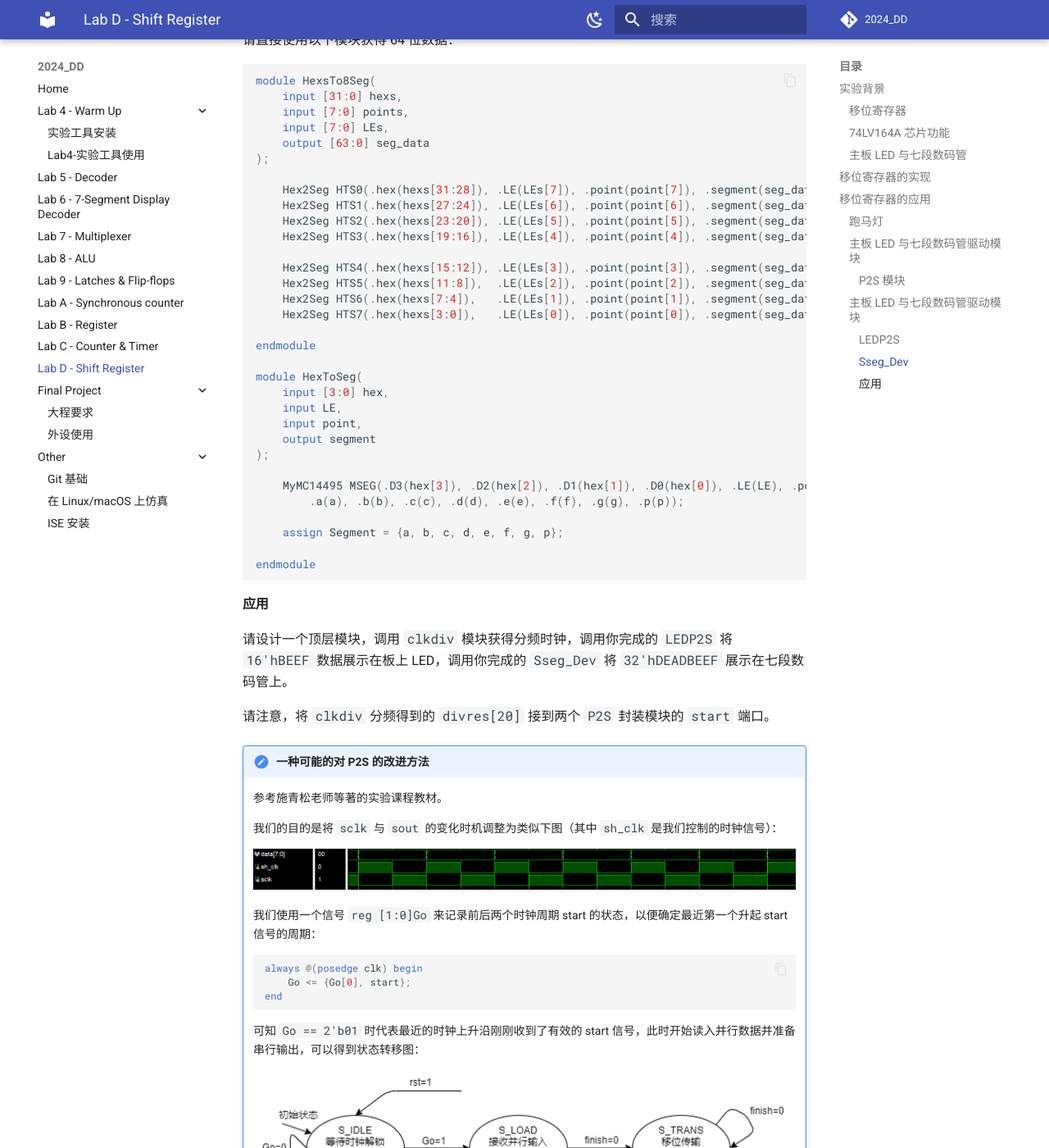
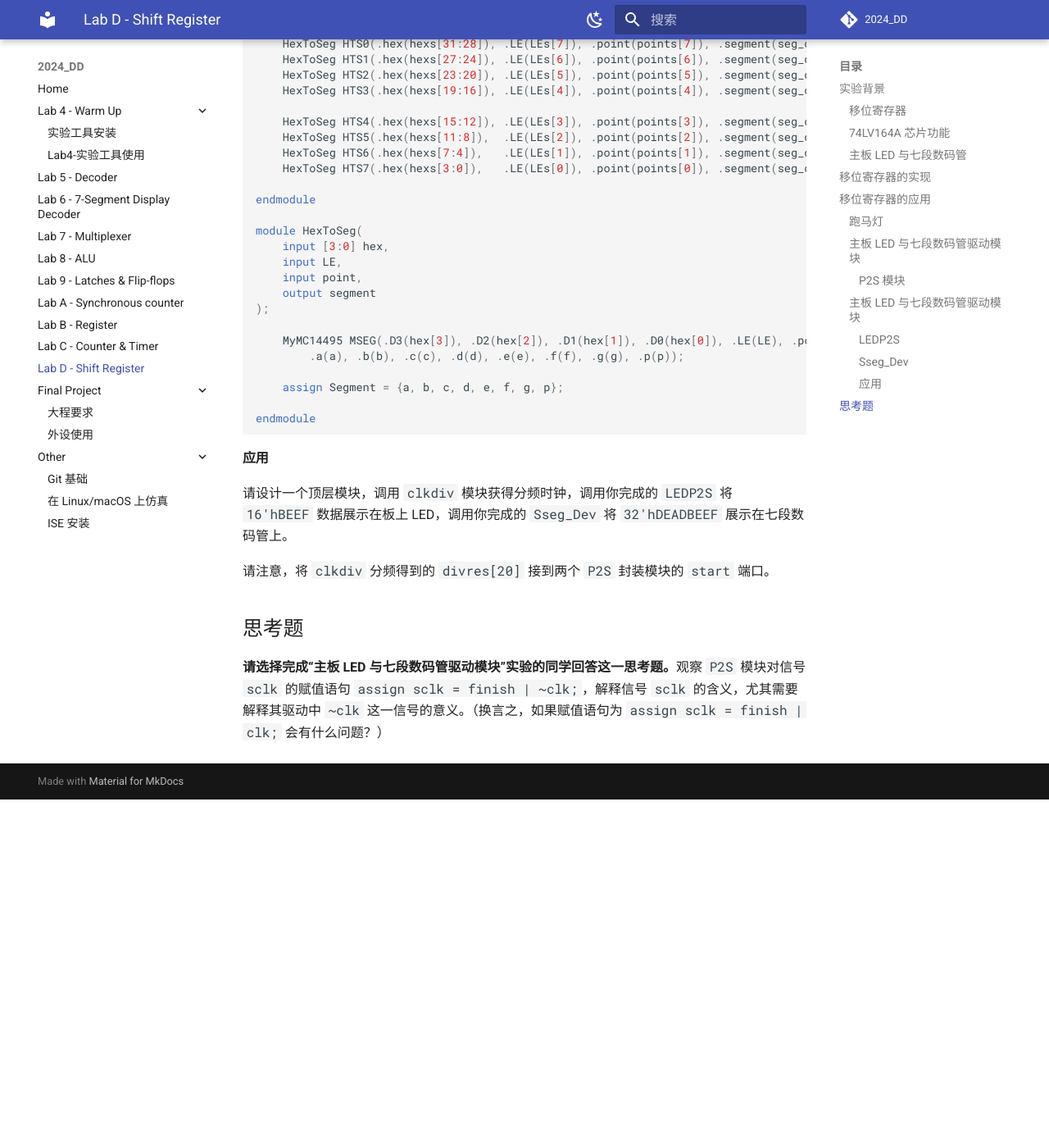
Before and after one commit to Guahao31/2024_DD, an MkDocs documentation site: the page built from docs/labD/shift_register.md, in a window 1280 px wide and 1400 px high, scrolled down 8287 px. Shown: the whole window at 82% size. Built offline with MkDocs 1.6.1 and Material for MkDocs 9.7.7, drawn with Linux system fonts in a browser that asks for light colours; a script that is not in the unit is left out; comment, search, counter and statistics services are not loaded; after the commit the page ends 9262 px from its top, so only the background shows below that; some of the changed text lies outside the part shown.

Commit message:
fix: TP of LabD & code

````diff
--- a/docs/labD/shift_register.md
+++ b/docs/labD/shift_register.md
@@ -279,7 +279,7 @@ module P2S
     assign finish = // Your code here
 
     assign EN = !start && finish;
-    assign sclk = finish | clk;
+    assign sclk = finish | ~clk;
     assign sclrn = 1'b1;
     assign sout = Q[0];
 
@@ -296,9 +296,6 @@ endmodule
 
 !!! success "Congratulations!"
     完成 `P2S` 及其仿真，即可能获得 100 分（后一小节为加分项）。
-
-!!! failure "令人悲伤的是"
-    虽然你可能刚刚“艰难”地完成了 `P2S` 的设计，但不得不指出这一设计在时序上简直就是灾难，仔细观察波形会发现，我们的 `sclk` 与 `sout` 是同时变化的，这在板上可能会造成不断的闪烁（因为难以连续的正确通信），但大体上还是我们想显示的内容。一般会推荐使用状态机来完善，这一改进将在下一节解释。如果你的目的仅是获得本实验的满分，到此为止吧！
 
 ### 主板 LED 与七段数码管驱动模块
 
@@ -348,15 +345,15 @@ module HexsTo8Seg(
     output [63:0] seg_data
 );
 
-    Hex2Seg HTS0(.hex(hexs[31:28]), .LE(LEs[7]), .point(point[7]), .segment(seg_data[7:0]));
-    Hex2Seg HTS1(.hex(hexs[27:24]), .LE(LEs[6]), .point(point[6]), .segment(seg_data[15:8]));
-    Hex2Seg HTS2(.hex(hexs[23:20]), .LE(LEs[5]), .point(point[5]), .segment(seg_data[23:16]));
-    Hex2Seg HTS3(.hex(hexs[19:16]), .LE(LEs[4]), .point(point[4]), .segment(seg_data[31:24]));
+    HexToSeg HTS0(.hex(hexs[31:28]), .LE(LEs[7]), .point(points[7]), .segment(seg_data[7:0]));
+    HexToSeg HTS1(.hex(hexs[27:24]), .LE(LEs[6]), .point(points[6]), .segment(seg_data[15:8]));
+    HexToSeg HTS2(.hex(hexs[23:20]), .LE(LEs[5]), .point(points[5]), .segment(seg_data[23:16]));
+    HexToSeg HTS3(.hex(hexs[19:16]), .LE(LEs[4]), .point(points[4]), .segment(seg_data[31:24]));
 
-    Hex2Seg HTS4(.hex(hexs[15:12]), .LE(LEs[3]), .point(point[3]), .segment(seg_data[39:32]));
-    Hex2Seg HTS5(.hex(hexs[11:8]),  .LE(LEs[2]), .point(point[2]), .segment(seg_data[47:40]));
-    Hex2Seg HTS6(.hex(hexs[7:4]),   .LE(LEs[1]), .point(point[1]), .segment(seg_data[55:48]));
-    Hex2Seg HTS7(.hex(hexs[3:0]),   .LE(LEs[0]), .point(point[0]), .segment(seg_data[63:56]));
+    HexToSeg HTS4(.hex(hexs[15:12]), .LE(LEs[3]), .point(points[3]), .segment(seg_data[39:32]));
+    HexToSeg HTS5(.hex(hexs[11:8]),  .LE(LEs[2]), .point(points[2]), .segment(seg_data[47:40]));
+    HexToSeg HTS6(.hex(hexs[7:4]),   .LE(LEs[1]), .point(points[1]), .segment(seg_data[55:48]));
+    HexToSeg HTS7(.hex(hexs[3:0]),   .LE(LEs[0]), .point(points[0]), .segment(seg_data[63:56]));
 
 endmodule
 
@@ -381,23 +378,6 @@ endmodule
 
 请注意，将 `clkdiv` 分频得到的 `divres[20]` 接到两个 `P2S` 封装模块的 `start` 端口。
 
-!!! note "一种可能的对 P2S 的改进方法"
-    参考施青松老师等著的实验课程教材。
+## 思考题
 
-    我们的目的是将 `sclk` 与 `sout` 的变化时机调整为类似下图（其中 `sh_clk` 是我们控制的时钟信号）：
-
-    <img src="../pic/sync_diagram.png">
-
-    我们使用一个信号 `reg [1:0]Go` 来记录前后两个时钟周期 start 的状态，以便确定最近第一个升起 start 信号的周期：
-
-    ```verilog
-    always @(posedge clk) begin
-        Go <= {Go[0], start};
-    end
-    ```
-
-    可知 `Go == 2'b01` 时代表最近的时钟上升沿刚刚收到了有效的 start 信号，此时开始读入并行数据并准备串行输出，可以得到状态转移图：
-
-    <img src="../pic/state_diagram.png">
-
-    也可进一步对状态机进行完善。
+**请选择完成“主板 LED 与七段数码管驱动模块”实验的同学回答这一思考题。**观察 `P2S` 模块对信号 `sclk` 的赋值语句 `assign sclk = finish | ~clk;`，解释信号 `sclk` 的含义，尤其需要解释其驱动中 `~clk` 这一信号的意义。（换言之，如果赋值语句为 `assign sclk = finish | clk;` 会有什么问题？）
````
